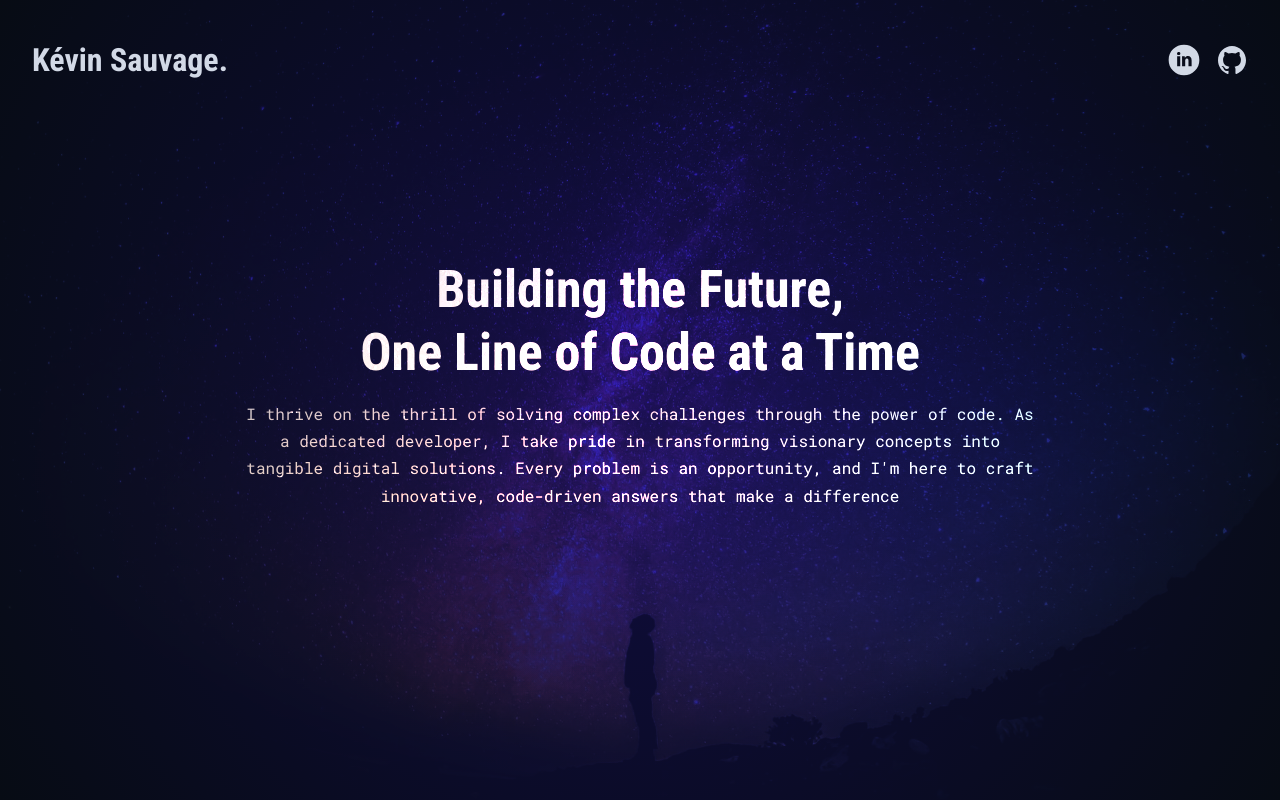
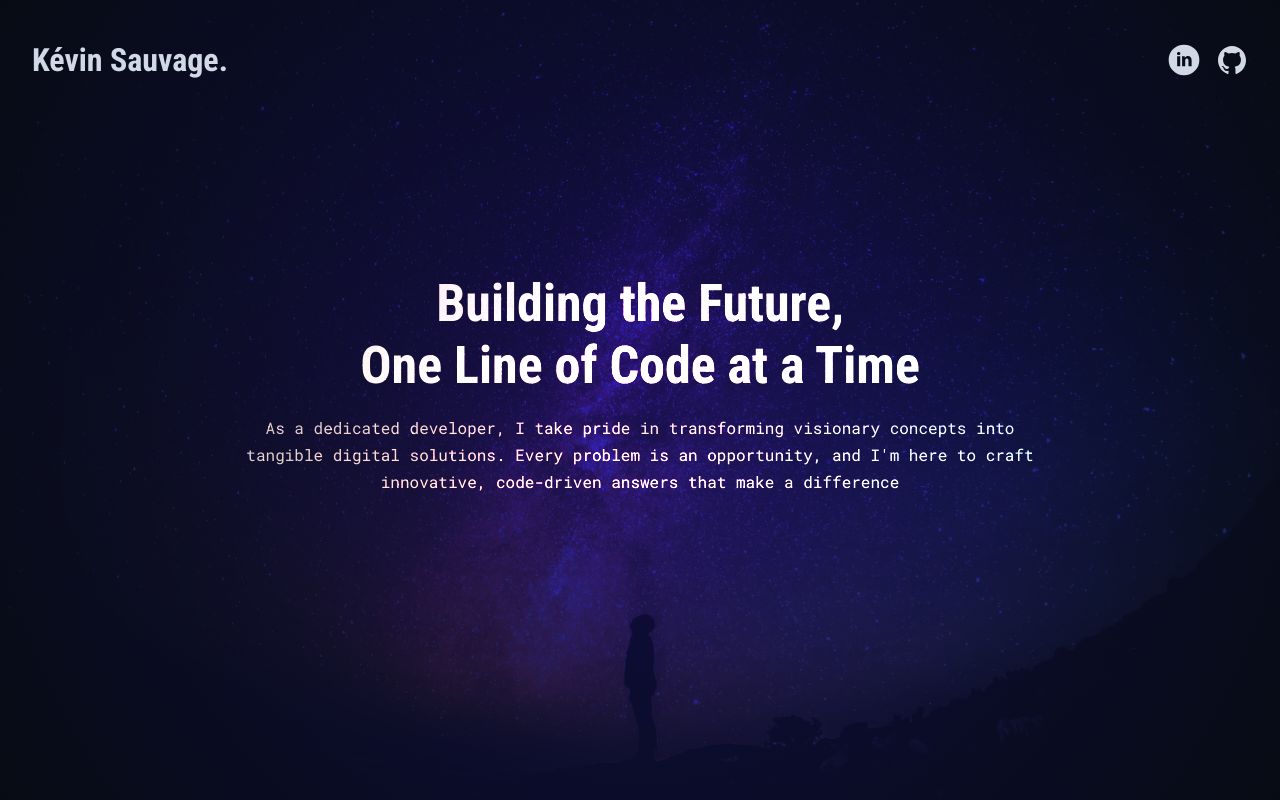
Before and after one commit to kevinsauvage/next-portfolio, a Next.js app: page / in a window 1280 px wide. Shown: the top 800 px of the page. Built offline with nearby package versions, Linux system fonts and the light colour scheme.

Commit message:
change header subtitle

```diff
--- a/src/sections/Banner/Banner.jsx
+++ b/src/sections/Banner/Banner.jsx
@@ -10,9 +10,8 @@ const Banner = () => (
         <br /> One Line of Code at a Time
       </h1>
       <p className={styles.subtitle}>
-        I thrive on the thrill of solving complex challenges through the power of code. As a
-        dedicated developer, I take pride in transforming visionary concepts into tangible digital
-        solutions. Every problem is an opportunity, and I&apos;m here to craft innovative,
+        As a dedicated developer, I take pride in transforming visionary concepts into tangible
+        digital solutions. Every problem is an opportunity, and I&apos;m here to craft innovative,
         code-driven answers that make a difference
       </p>
     </div>
```
